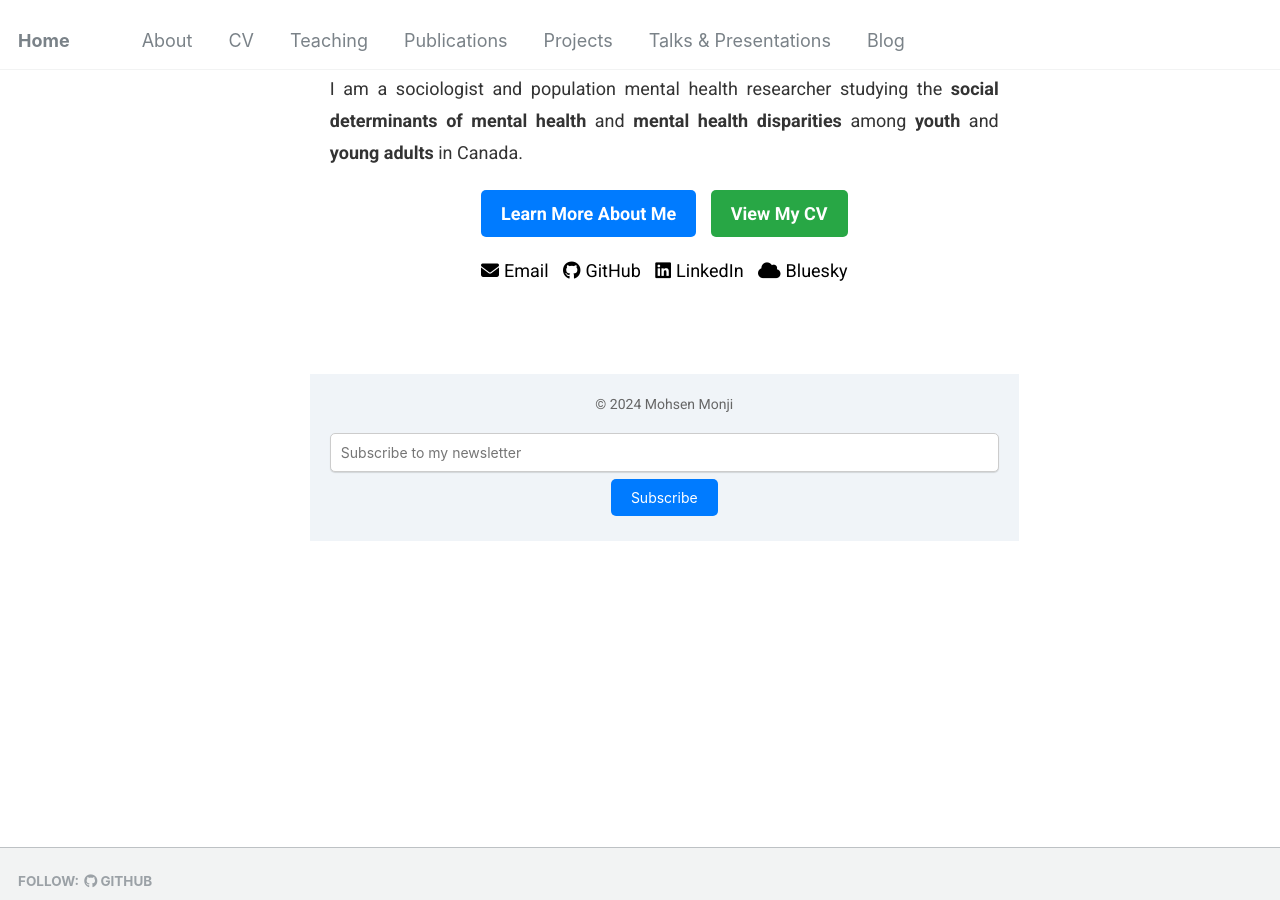
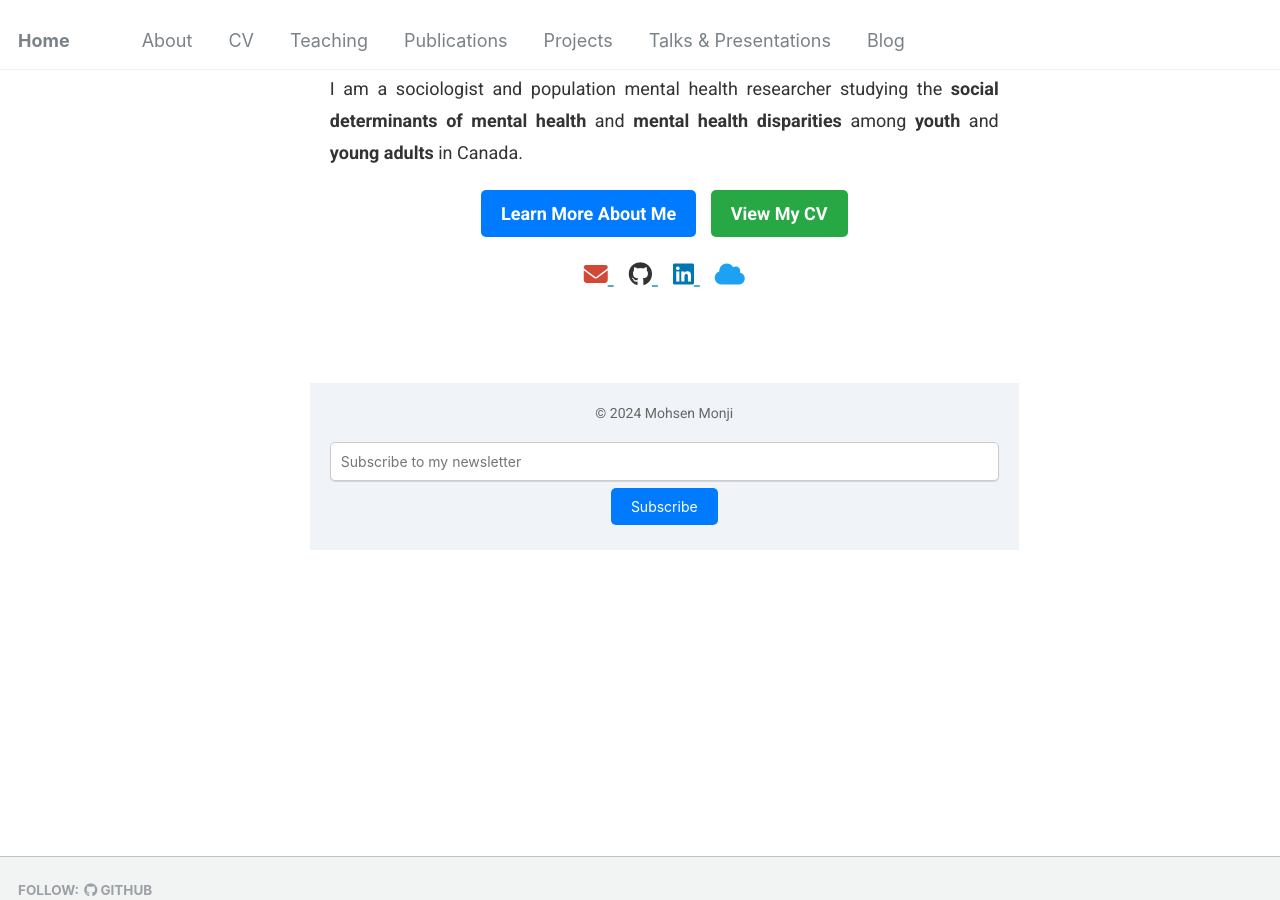
Before and after one commit to Mohsnmonji/mohsnmonji.github.io, a Jekyll site: the page built from _pages/front.md, in a window 1280 px wide and 900 px high, scrolled down 645 px. Built offline with Jekyll 4.4.1, drawn with Linux system fonts in a browser that asks for light colours.

Commit message:
Update front.md

```diff
--- a/_pages/front.md
+++ b/_pages/front.md
@@ -17,7 +17,7 @@ hide_avatar: true
   <h1 style="color: #333; font-size: 36px; margin-bottom: 10px;">MOHSEN MONJI</h1>
 
   <!-- Subtitle -->
-  <p style="font-style: italic; font-size: 18px; margin-top: 5px; color: #555;">
+  <p style="font-style: font-size: 18px; margin-top: 5px; color: #555;">
     PhD Candidate in Sociology | Lecturer | FRQSC Doctoral Scholar | CAnD3 Doctoral Fellow | CRDCN Emerging Scholar
   </p>
 
@@ -36,17 +36,17 @@ hide_avatar: true
 
   <!-- Social Media Links -->
   <div style="margin-bottom: 20px;">
-    <a href="mailto:mohsen.monji@concordia.ca" style="color: black; text-decoration: none; margin-right: 10px;">
-      <i class="fas fa-envelope" style="font-size: 18px; margin-right: 5px;"></i>Email
+    <a href="mailto:mohsen.monji@concordia.ca" target="_blank" style="margin-right: 15px; font-size: 24px;">
+      <i class="fas fa-envelope" style="color: #D14836;"></i>
     </a>
-    <a href="https://github.com/Mohsnmonji" style="color: black; text-decoration: none; margin-right: 10px;">
-      <i class="fab fa-github" style="font-size: 18px; margin-right: 5px;"></i>GitHub
+    <a href="https://github.com/Mohsnmonji" target="_blank" style="margin-right: 15px; font-size: 24px;">
+      <i class="fab fa-github" style="color: #333;"></i>
     </a>
-    <a href="https://www.linkedin.com/in/mohsen-monji-0a3a37269" style="color: black; text-decoration: none; margin-right: 10px;">
-      <i class="fab fa-linkedin" style="font-size: 18px; margin-right: 5px;"></i>LinkedIn
+    <a href="https://www.linkedin.com/in/mohsen-monji-0a3a37269" target="_blank" style="margin-right: 15px; font-size: 24px;">
+      <i class="fab fa-linkedin" style="color: #0077B5;"></i>
     </a>
-    <a href="https://bsky.app/profile/mohsenmonji.bsky.social" style="color: black; text-decoration: none;">
-      <i class="fas fa-cloud" style="font-size: 18px; margin-right: 5px;"></i>Bluesky
+    <a href="https://bsky.app/profile/mohsenmonji.bsky.social" target="_blank" style="font-size: 24px;">
+      <i class="fas fa-cloud" style="color: #1DA1F2;"></i>
     </a>
   </div>
 </div>
```
